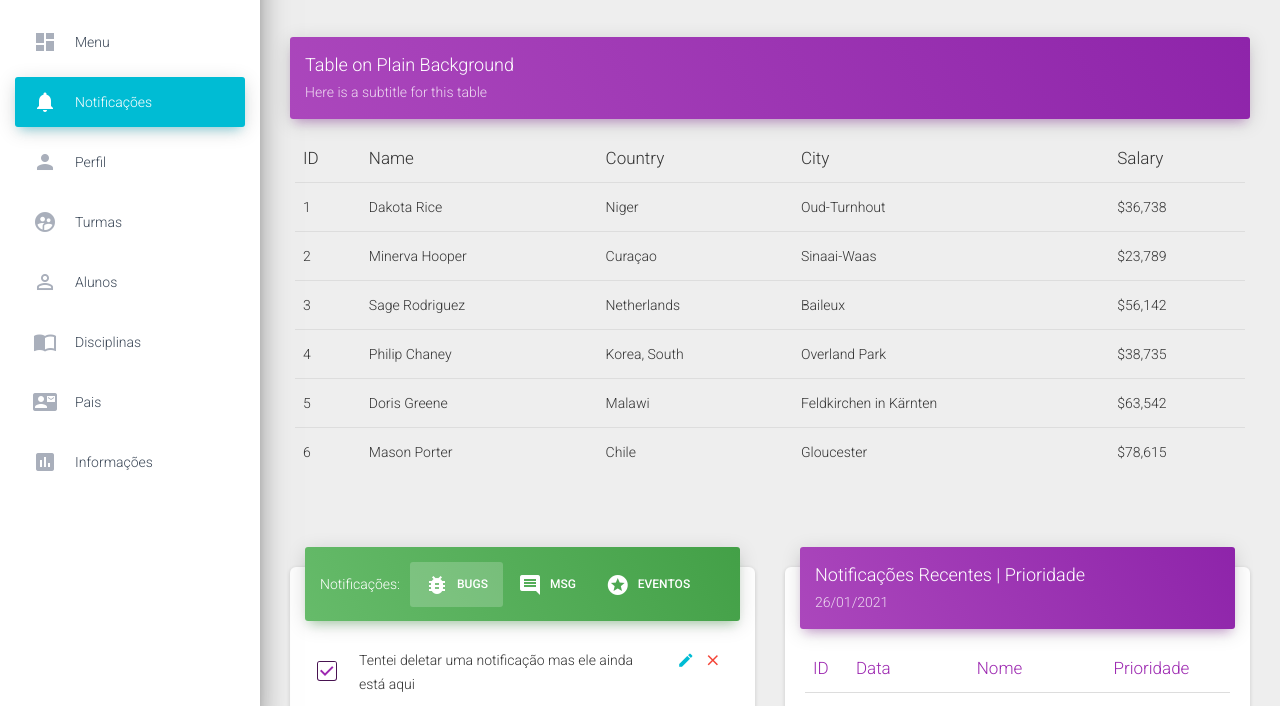
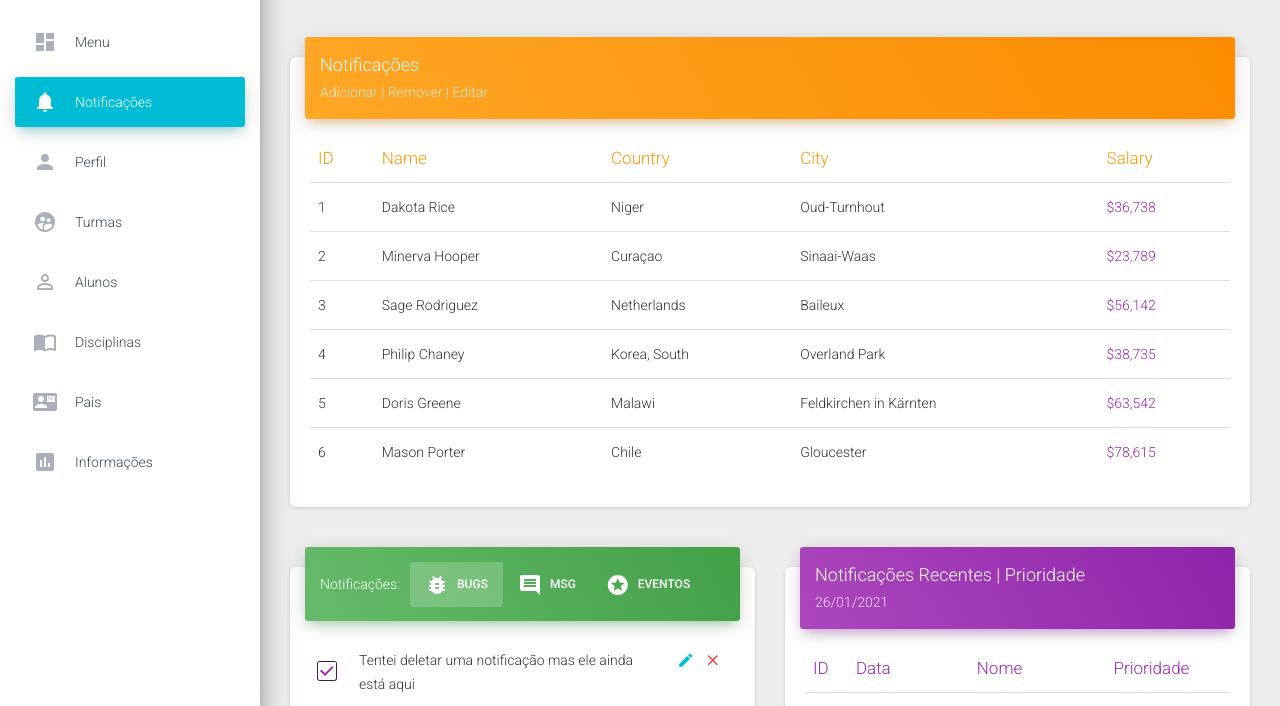
Before and after one commit to Thiago-spart/app-page, a website: page notifications.html in a window 1280 px wide. Shown: the part 73-779 px from the top of the page. Drawn offline with nearby package versions, Linux system fonts and the light colour scheme; some packages are replaced by stand-ins of ours.

Commit message:
Update notifications.html

```diff
--- a/notifications.html
+++ b/notifications.html
@@ -112,15 +112,15 @@
           <!-- your content here -->
           <div class="row">
             <div class="col-md-12">
-              <div class="card card-plain">
-                <div class="card-header card-header-primary">
-                  <h4 class="card-title mt-0"> Table on Plain Background</h4>
-                  <p class="card-category"> Here is a subtitle for this table</p>
+              <div class="card">
+                <div class="card-header card-header-warning">
+                  <h4 class="card-title ">Notificações</h4>
+                  <p class="card-category">Adicionar | Remover | Editar</p>
                 </div>
                 <div class="card-body">
                   <div class="table-responsive">
-                    <table class="table table-hover">
-                      <thead class="">
+                    <table class="table">
+                      <thead class=" text-warning">
                         <th>
                           ID
                         </th>
@@ -151,7 +151,7 @@
                           <td>
                             Oud-Turnhout
                           </td>
-                          <td>
+                          <td class="text-primary">
                             $36,738
                           </td>
                         </tr>
@@ -168,7 +168,7 @@
                           <td>
                             Sinaai-Waas
                           </td>
-                          <td>
+                          <td class="text-primary">
                             $23,789
                           </td>
                         </tr>
@@ -185,7 +185,7 @@
                           <td>
                             Baileux
                           </td>
-                          <td>
+                          <td class="text-primary">
                             $56,142
                           </td>
                         </tr>
@@ -202,7 +202,7 @@
                           <td>
                             Overland Park
                           </td>
-                          <td>
+                          <td class="text-primary">
                             $38,735
                           </td>
                         </tr>
@@ -219,7 +219,7 @@
                           <td>
                             Feldkirchen in Kärnten
                           </td>
-                          <td>
+                          <td class="text-primary">
                             $63,542
                           </td>
                         </tr>
@@ -236,7 +236,7 @@
                           <td>
                             Gloucester
                           </td>
-                          <td>
+                          <td class="text-primary">
                             $78,615
                           </td>
                         </tr>
```
